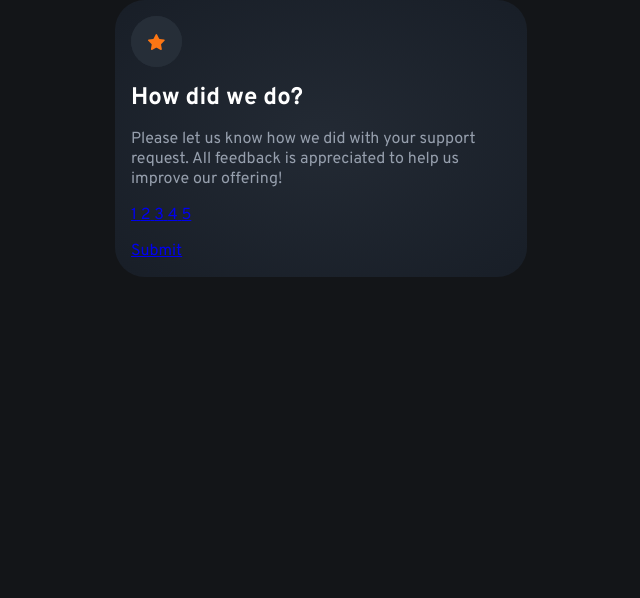
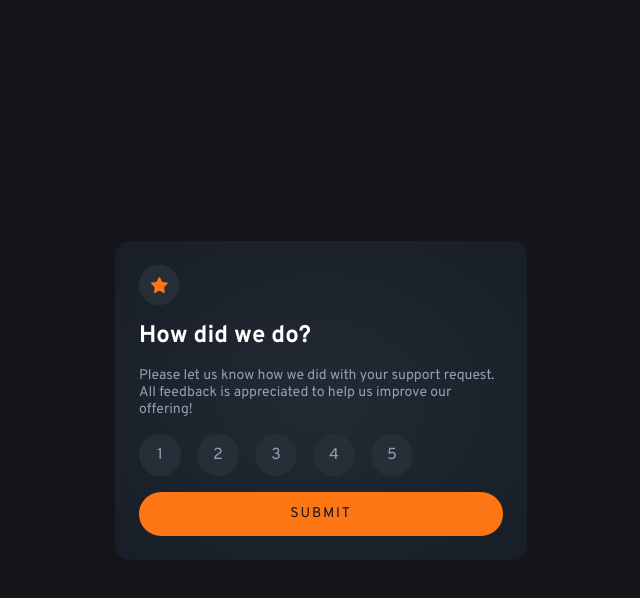
Before and after one commit to priyavrat8065/interactive-rating-component, a plain HTML site: page index.html in a window 1280 px wide. Shown: the whole page, without its empty margins (319-959 px from the left). Drawn offline with Linux system fonts and the light colour scheme.

Commit message:
style inside card components

```diff
--- a/index.html
+++ b/index.html
@@ -30,30 +30,18 @@
         </p>
       </div>
       <div class="card__button-container">
-        <a href="#" class="rating-button">
-          <span class="rating-button__label">1</span>
-        </a>
+        <a href="#" class="rating-button">1</a>
 
-        <a href="#" class="rating-button">
-          <span class="rating-button__label">2</span>
-        </a>
+        <a href="#" class="rating-button">2</a>
 
-        <a href="#" class="rating-button">
-          <span class="rating-button__label">3</span>
-        </a>
+        <a href="#" class="rating-button">3</a>
 
-        <a href="#" class="rating-button">
-          <span class="rating-button__label">4</span>
-        </a>
+        <a href="#" class="rating-button">4</a>
 
-        <a href="#" class="rating-button">
-          <span class="rating-button__label">5</span>
-        </a>
+        <a href="#" class="rating-button">5</a>
       </div>
       <div class="card__main-button-container">
-        <a href="#" class="button">
-          <span class="button__label">Submit</span>
-        </a>
+        <a href="#" class="button"> Submit </a>
       </div>
     </section>
     <!-- Rating state start -->
--- a/style.css
+++ b/style.css
@@ -31,22 +31,26 @@ body {
   background: #131518;
   color: #969fad;
   font-family: "Overpass", sans-serif;
+  min-height: 100vh;
+  display: flex;
+  justify-content: center;
+  align-items: center;
 }
 .wrapper {
   width: min(100% - 3rem, 25.75rem);
   margin-inline: auto;
-  padding: 1rem;
+  padding: 1.5rem;
 }
 .card {
   background: radial-gradient(#232a34, #181e27);
-  border-radius: 30px;
+  border-radius: 15px;
   display: flex;
   flex-flow: column nowrap;
   gap: 1rem;
 }
 .card__logo {
-  width: 51px;
-  height: 51px;
+  width: 40px;
+  height: 40px;
   border-radius: 50%;
   background: #262e38;
   display: flex;
@@ -61,4 +65,43 @@ body {
 .card__heading {
   font-size: 1.5rem;
   color: white;
+  font-weight: 700;
 }
+.card__desc {
+  font-size: 0.875rem;
+}
+.card__button-container {
+  display: flex;
+  gap: 1rem;
+}
+
+.rating-button {
+  text-decoration: none;
+  width: 42px;
+  height: 42px;
+  border-radius: 50%;
+  display: flex;
+  align-items: center;
+  justify-content: center;
+  flex-shrink: 0;
+  background: #262e38;
+  color: #969fad;
+}
+.rating-button:hover,
+.rating-focus:focus {
+  background: #fc7614;
+  color: #262e38;
+}
+.button {
+  display: block;
+  background: #fc7614;
+  border-radius: 22.5px;
+  display: flex;
+  justify-content: center;
+  padding-block: 0.84375rem;
+  text-decoration: none;
+  color: #131518;
+  text-transform: uppercase;
+  letter-spacing: 1.87px;
+  font-size: 14px;
+}
```
